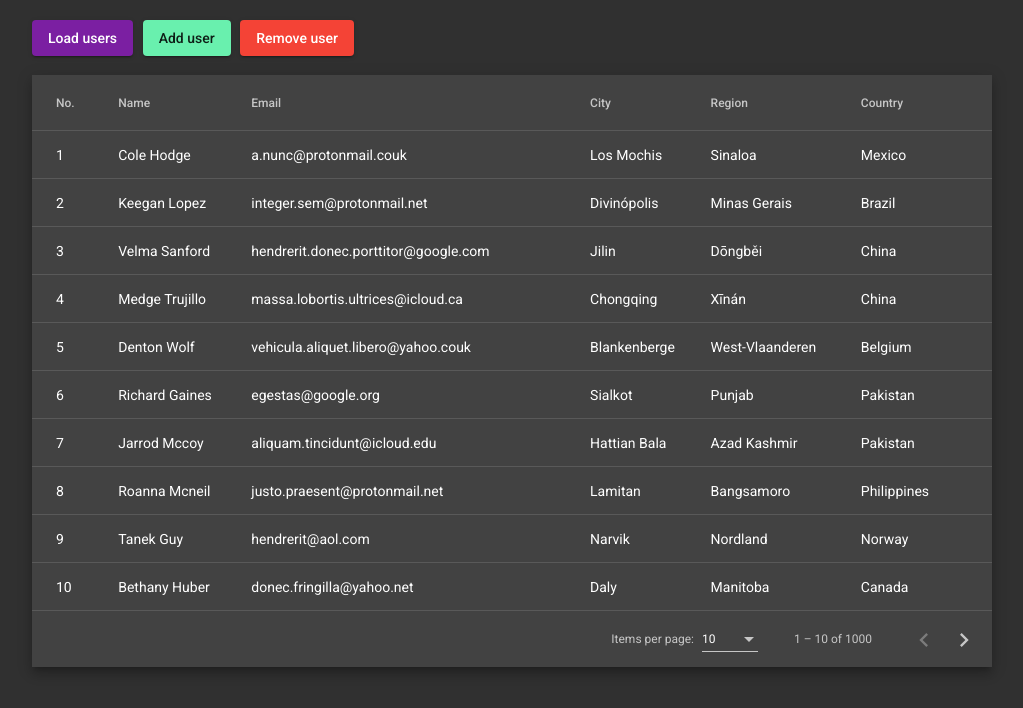
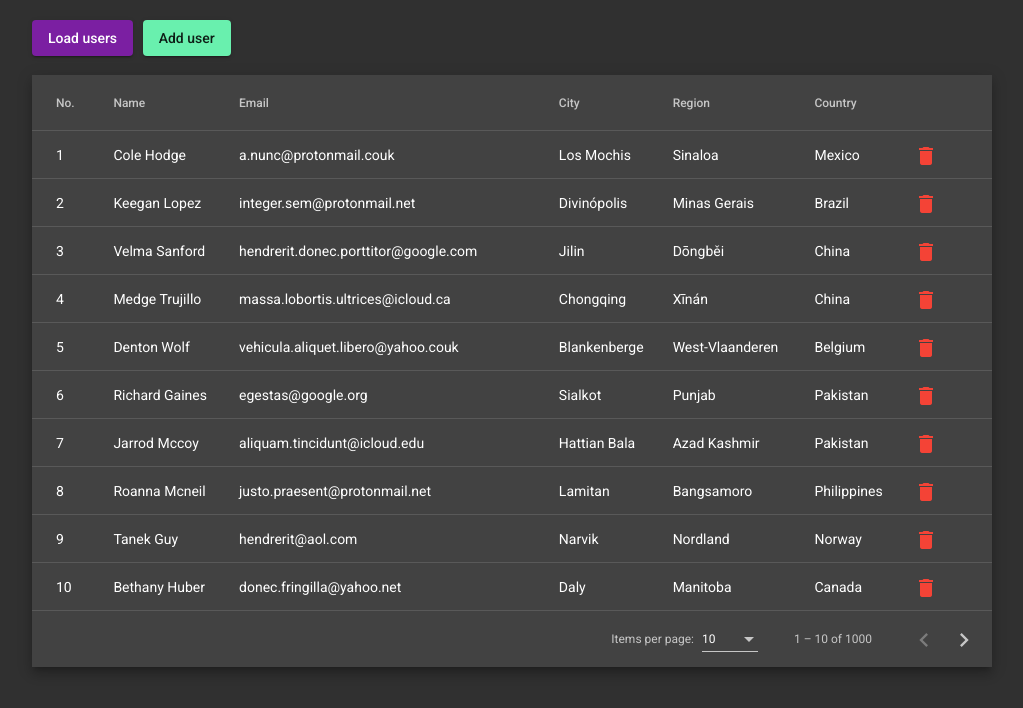
Before and after one commit to Szwajowy/swift-recrutation, an Angular app: page / in a window 1280 px wide. Both pictures are taken after a click on the button "Load users". Shown: the top 708 px of the page, without its empty margins (128-1151 px from the left). Built offline with nearby package versions, Linux system fonts and the light colour scheme; data requests are answered from the project's data file.

Commit message:
Create remove user funcionality

```diff
--- a/src/app/users/api/remove-user.service.ts
+++ b/src/app/users/api/remove-user.service.ts
@@ -1,9 +1,16 @@
+import { HttpClient } from '@angular/common/http';
 import { Injectable } from '@angular/core';
+import { Observable } from 'rxjs';
+import { API_URL, API_ENDPOINTS } from '../constants/API_URLs';
+import { User } from '../models/Users.model';
 
 @Injectable({
-  providedIn: 'root'
+  providedIn: 'root',
 })
 export class RemoveUserService {
+  constructor(private http: HttpClient) {}
 
-  constructor() { }
+  removeUser(id: number): Observable<User> {
+    return this.http.delete<User>(API_URL + API_ENDPOINTS.users + '/' + id);
+  }
 }
--- a/src/app/users/components/users-table/users-table.component.html
+++ b/src/app/users/components/users-table/users-table.component.html
@@ -36,6 +36,21 @@
       <td mat-cell *matCellDef="let element">{{ element.country }}</td>
     </ng-container>
 
+    <!-- Acions Column -->
+    <ng-container matColumnDef="actions">
+      <th mat-header-cell *matHeaderCellDef></th>
+      <td mat-cell *matCellDef="let element">
+        <button
+          mat-icon-button
+          color="warn"
+          aria-label="Example icon button with a heart icon"
+          (click)="onRemoveUser(element.id)"
+        >
+          <mat-icon>delete</mat-icon>
+        </button>
+      </td>
+    </ng-container>
+
     <tr mat-header-row *matHeaderRowDef="displayedColumns"></tr>
     <tr mat-row *matRowDef="let row; columns: displayedColumns"></tr>
   </table>
--- a/src/app/users/components/users-table/users-table.component.ts
+++ b/src/app/users/components/users-table/users-table.component.ts
@@ -1,4 +1,11 @@
-import { Component, Input, OnInit, ViewChild } from '@angular/core';
+import {
+  Component,
+  EventEmitter,
+  Input,
+  OnInit,
+  Output,
+  ViewChild,
+} from '@angular/core';
 
 import { MatPaginator } from '@angular/material/paginator';
 import { MatSort } from '@angular/material/sort';
@@ -19,6 +26,7 @@ export class UsersTableComponent implements OnInit {
     'city',
     'region',
     'country',
+    'actions',
   ];
   dataSource = new MatTableDataSource<User>();
   pageSizeOptions: number[] = [10, 25, 50];
@@ -32,6 +40,8 @@ export class UsersTableComponent implements OnInit {
     this.dataSource.data = data;
   }
 
+  @Output() removeUser: EventEmitter<number> = new EventEmitter();
+
   constructor() {}
 
   ngOnInit(): void {}
@@ -40,4 +50,8 @@ export class UsersTableComponent implements OnInit {
     this.dataSource.paginator = this.paginator;
     this.dataSource.sort = this.sort;
   }
+
+  onRemoveUser(id: number): void {
+    this.removeUser.emit(id);
+  }
 }
--- a/src/app/users/pages/users/users.component.html
+++ b/src/app/users/pages/users/users.component.html
@@ -5,9 +5,12 @@
   <button mat-raised-button color="accent" (click)="onAddUser()">
     Add user
   </button>
-  <button mat-raised-button color="warn">Remove user</button>
 </div>
 <div class="content">
-  <app-users-table *ngIf="users" [data]="users"></app-users-table>
+  <app-users-table
+    *ngIf="users"
+    [data]="users"
+    (removeUser)="onRemoveUser($event)"
+  ></app-users-table>
   <mat-spinner class="center-spinner" *ngIf="loading"></mat-spinner>
 </div>
--- a/src/app/users/pages/users/users.component.ts
+++ b/src/app/users/pages/users/users.component.ts
@@ -40,14 +40,29 @@ export class UsersComponent implements OnInit, OnDestroy {
     });
 
     dialogRef.afterClosed().subscribe((data) => {
-      if (this.users?.length > 0) {
-        this.users.push(data);
-      }
+      if (!data) return;
 
       this.usersService
         .createUser(data)
         .pipe(takeUntil(this.destroy$))
-        .subscribe();
+        .subscribe(() => {
+          if (this.users?.length > 0) {
+            this.users.push(data);
+          }
+        });
     });
   }
+
+  onRemoveUser(id: number): void {
+    console.log(id);
+    this.usersService
+      .removeUser(id)
+      .pipe(takeUntil(this.destroy$))
+      .subscribe(() => {
+        if (this.users?.length > 0) {
+          const userIndex = this.users.findIndex((user) => user.id === id);
+          this.users.splice(userIndex, 1);
+        }
+      });
+  }
 }
--- a/src/app/users/services/users.service.ts
+++ b/src/app/users/services/users.service.ts
@@ -3,6 +3,7 @@ import { map, Observable } from 'rxjs';
 import { CreateUserService } from '../api/create-user.service';
 
 import { GetAllUsersService } from '../api/get-all-users.service';
+import { RemoveUserService } from '../api/remove-user.service';
 import { User } from '../models/Users.model';
 
 @Injectable({
@@ -11,7 +12,8 @@ import { User } from '../models/Users.model';
 export class UsersService {
   constructor(
     private getAllUsersService: GetAllUsersService,
-    private createUserService: CreateUserService
+    private createUserService: CreateUserService,
+    private removeUserService: RemoveUserService
   ) {}
 
   getAllUsers(): Observable<User[]> {
@@ -24,5 +26,7 @@ export class UsersService {
     return this.createUserService.createUser(user);
   }
 
-  removeUser(id: number): void {}
+  removeUser(id: number): Observable<User> {
+    return this.removeUserService.removeUser(id);
+  }
 }
--- a/src/app/users/users.module.ts
+++ b/src/app/users/users.module.ts
@@ -4,6 +4,7 @@ import { CommonModule } from '@angular/common';
 import { MatButtonModule } from '@angular/material/button';
 import { MatDialogModule } from '@angular/material/dialog';
 import { MatFormFieldModule } from '@angular/material/form-field';
+import { MatIconModule } from '@angular/material/icon';
 import { MatInputModule } from '@angular/material/input';
 import { MatPaginatorModule } from '@angular/material/paginator';
 import { MatProgressSpinnerModule } from '@angular/material/progress-spinner';
@@ -24,6 +25,7 @@ import { ReactiveFormsModule } from '@angular/forms';
     MatButtonModule,
     MatDialogModule,
     MatFormFieldModule,
+    MatIconModule,
     MatInputModule,
     MatPaginatorModule,
     MatProgressSpinnerModule,
```
